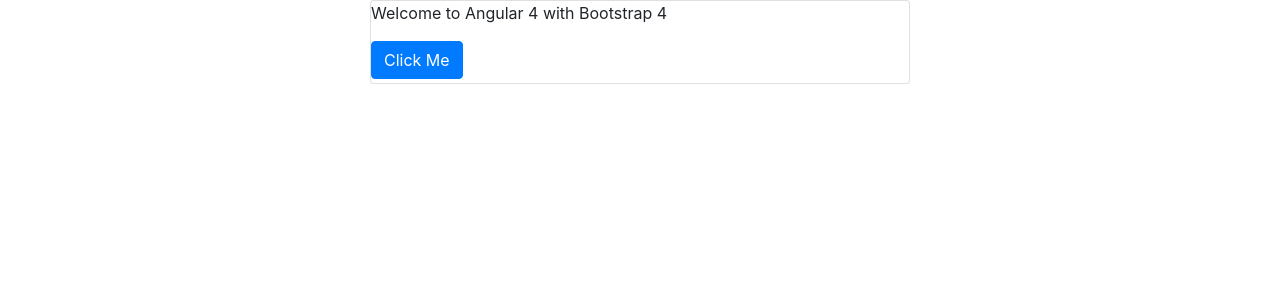
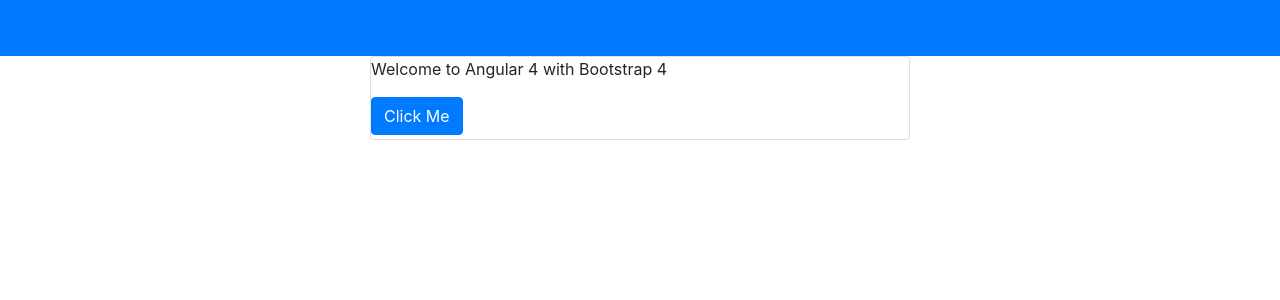
Before and after one commit to dimlucas/angular-starter-pack, an Angular app: page / in a window 1280 px wide. Shown: the top 300 px of the page. Built offline with nearby package versions, Linux system fonts and the light colour scheme.

Commit message:
- Add routing-outlet to app.component - Move welcome page to separate component

```diff
--- a/src/app/app-routing.module.ts
+++ b/src/app/app-routing.module.ts
@@ -1,9 +1,9 @@
 import {NgModule} from '@angular/core';
 import {RouterModule, Routes} from '@angular/router';
-import {AppComponent} from "./app.component";
+import {WelcomeComponent} from "./welcome/welcome.component";
 
 let routes: Routes = [
-    { path: '', component: AppComponent }
+    { path: '', component: WelcomeComponent }
 ];
 
 @NgModule({
--- a/src/app/app.component.html
+++ b/src/app/app.component.html
@@ -1,16 +1,34 @@
-<div class="container">
-    <div class="row">
-        <div class="col-6 offset-3">
-            <div class="card">
-                <div class="card-block">
-                    <p>
-                        Welcome to Angular 4 with Bootstrap 4
-                    </p>
-                    <button class="btn btn-primary mb-1" (click)="onBtnClick()">Click Me</button>
-                    <br>
-                    <span *ngIf="messageShown">Haha! You clicked on the button! And it does nothing!</span>
-                </div>
+<div class="app-body">
+    <header>
+        <nav class="navbar navbar-toggleable-md navbar-inverse bg-primary">
+            <button class="navbar-toggler navbar-toggler-right" type="button" data-toggle="collapse" data-target="#navbarSupportedContent" aria-controls="navbarSupportedContent" aria-expanded="false" aria-label="Toggle navigation">
+                <span class="navbar-toggler-icon"></span>
+            </button>
+            <a class="navbar-brand" href="#">Navbar</a>
+
+            <div class="collapse navbar-collapse" id="navbarSupportedContent">
+                <ul class="navbar-nav mr-auto">
+                    <li class="nav-item active">
+                        <a class="nav-link" href="#">Home <span class="sr-only">(current)</span></a>
+                    </li>
+                    <li class="nav-item">
+                        <a class="nav-link" href="#">Link</a>
+                    </li>
+                    <li class="nav-item">
+                        <a class="nav-link disabled" href="#">Disabled</a>
+                    </li>
+                </ul>
+                <form class="form-inline my-2 my-lg-0">
+                    <input class="form-control mr-sm-2" type="text" placeholder="Search">
+                    <button class="btn btn-outline-success my-2 my-sm-0" type="submit">Search</button>
+                </form>
             </div>
+        </nav>
+    </header>
+    <main>
+        <div class="container">
+            <router-outlet></router-outlet>
         </div>
-    </div>
+    </main>
+    <footer></footer>
 </div>
--- a/src/app/app.component.ts
+++ b/src/app/app.component.ts
@@ -6,9 +6,5 @@
     styleUrls: ['./app.component.css']
 })
 export class AppComponent {
-    messageShown: boolean = false;
 
-    onBtnClick(): void {
-        this.messageShown = true;
-    }
 }
--- a/src/app/app.module.ts
+++ b/src/app/app.module.ts
@@ -4,10 +4,12 @@
 import {AppComponent} from './app.component';
 import {SharedModule} from "./shared/shared.module";
 import {AppRoutingModule} from "./app-routing.module";
+import {WelcomeComponent} from "./welcome/welcome.component";
 
 @NgModule({
     declarations: [
-        AppComponent
+        AppComponent,
+        WelcomeComponent
     ],
     imports: [
         BrowserModule,
--- /dev/null
+++ b/src/app/welcome/welcome.component.html
@@ -0,0 +1,14 @@
+<div class="row">
+    <div class="col-6 offset-3">
+        <div class="card">
+            <div class="card-block">
+                <p>
+                    Welcome to Angular 4 with Bootstrap 4
+                </p>
+                <button class="btn btn-primary mb-1" (click)="onBtnClick()">Click Me</button>
+                <br>
+                <span *ngIf="messageShown">Haha! You clicked on the button! And it does nothing!</span>
+            </div>
+        </div>
+    </div>
+</div>
--- /dev/null
+++ b/src/app/welcome/welcome.component.ts
@@ -0,0 +1,13 @@
+import {Component} from '@angular/core';
+
+@Component({
+    selector: 'welcome',
+    templateUrl: './welcome.component.html'
+})
+export class WelcomeComponent {
+    messageShown: boolean = false;
+
+    onBtnClick(): void {
+        this.messageShown = true;
+    }
+}
```
Also changed, not shown: 2 other files (tests, documents, lock files or other folders).
